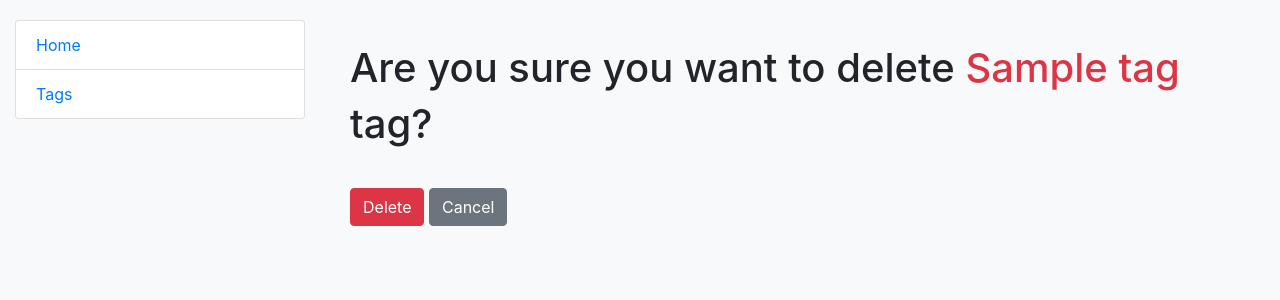
After one commit to vladyslav-tmf/todo-list, a Django app: page /tags/1/delete/ in a window 1280 px wide. The commit adds this page. Shown: the top 300 px of the page. Run offline with Django 5.2, Linux system fonts and the light colour scheme; tables that the repository leaves empty hold one stand-in row (values such as "Sample post").

Commit message:
Add TagDeleteView and tag_confirm_delete.html
- Added the TagDeleteView, template, and URL route for deleting tags.

```diff
--- /dev/null
+++ b/templates/todo/tag_confirm_delete.html
@@ -0,0 +1,17 @@
+{% extends "base.html" %}
+
+{% block Title %}
+  Delete Tag
+{% endblock Title %}
+
+{% block Content %}
+  <div class="container">
+    <h1 class="my-4">Are you sure you want to delete <label class="text-danger">{{ tag }}</label> tag?</h1>
+
+    <form method="post">
+      {% csrf_token %}
+      <button type="submit" class="btn btn-danger mt-3">Delete</button>
+      <a href="{% url "todo:tag-list" %}" class="btn btn-secondary mt-3">Cancel</a>
+    </form>
+  </div>
+{% endblock Content %}
--- a/templates/todo/tag_list.html
+++ b/templates/todo/tag_list.html
@@ -26,7 +26,7 @@
           <a href="{% url "todo:tag-update" pk=tag.id %}" class="btn btn-secondary mb-3">Update</a>
         </td>
         <td>
-          <a href="#" class="btn btn-secondary mb-3">Delete</a>
+          <a href="{% url "todo:tag-delete" pk=tag.id %}" class="btn btn-secondary mb-3">Delete</a>
         </td>
       </tr>
     {% empty %}
--- a/todo/urls.py
+++ b/todo/urls.py
@@ -6,6 +6,8 @@ app_name = "todo"
 
 urlpatterns = [
     path("", views.index, name="index"),
+
+    #  Task URLs
     path("tasks/create/", views.TaskCreateView.as_view(), name="task-create"),
     path(
         "tasks/<int:pk>/update/",
@@ -22,11 +24,18 @@ urlpatterns = [
         views.TaskCompleteView.as_view(),
         name="task-complete"
     ),
+
+    #  Tag URLs
     path("tags/", views.TagListView.as_view(), name="tag-list"),
     path("tags/create/", views.TagCreateView.as_view(), name="tag-create"),
     path(
         "tags/<int:pk>/update/",
         views.TagUpdateView.as_view(),
         name="tag-update"
+    ),
+    path(
+        "tags/<int:pk>/delete/",
+        views.TagDeleteView.as_view(),
+        name="tag-delete"
     )
 ]
--- a/todo/views.py
+++ b/todo/views.py
@@ -53,3 +53,8 @@ class TagUpdateView(generic.UpdateView):
     model = Tag
     fields = ["name"]
     success_url = reverse_lazy("todo:tag-list")
+
+
+class TagDeleteView(generic.DeleteView):
+    model = Tag
+    success_url = reverse_lazy("todo:tag-list")
```
